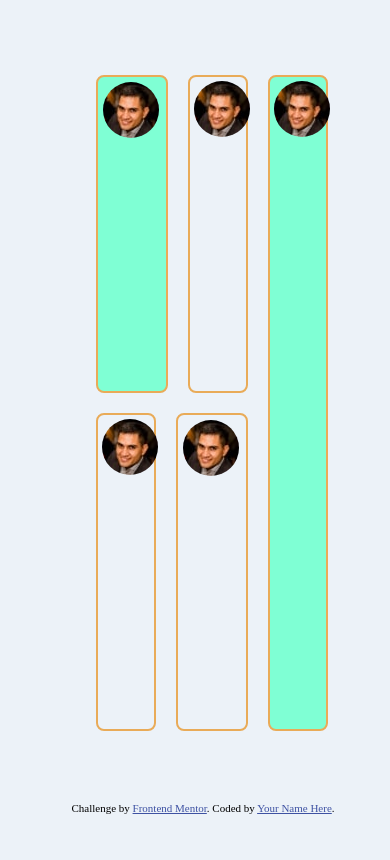
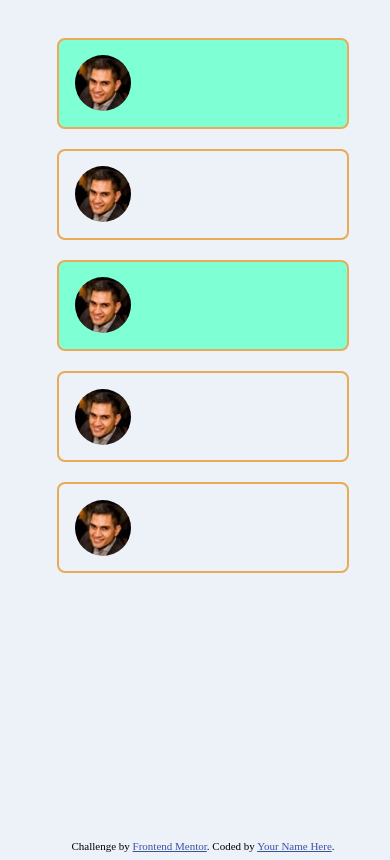
Before and after one commit to ziedlahbib/testimonials-grid-section-main, a plain HTML site: page index.html in a window 390 px wide. Drawn offline with Linux system fonts and the light colour scheme.

Commit message:
add responsive

```diff
--- a/style.css
+++ b/style.css
@@ -58,3 +58,12 @@ body{
     object-fit: cover;
     border-radius: 50%;
   }
+  @media (max-width: 900px), (max-height: 680px) {
+    .container {
+      width: 80vw;
+      height: 100%; /* Allow height to adjust based on content */
+      max-width: 80vw;
+      max-height: 100vh;
+      display: flex;
+      flex-direction: column;
+    }
```
